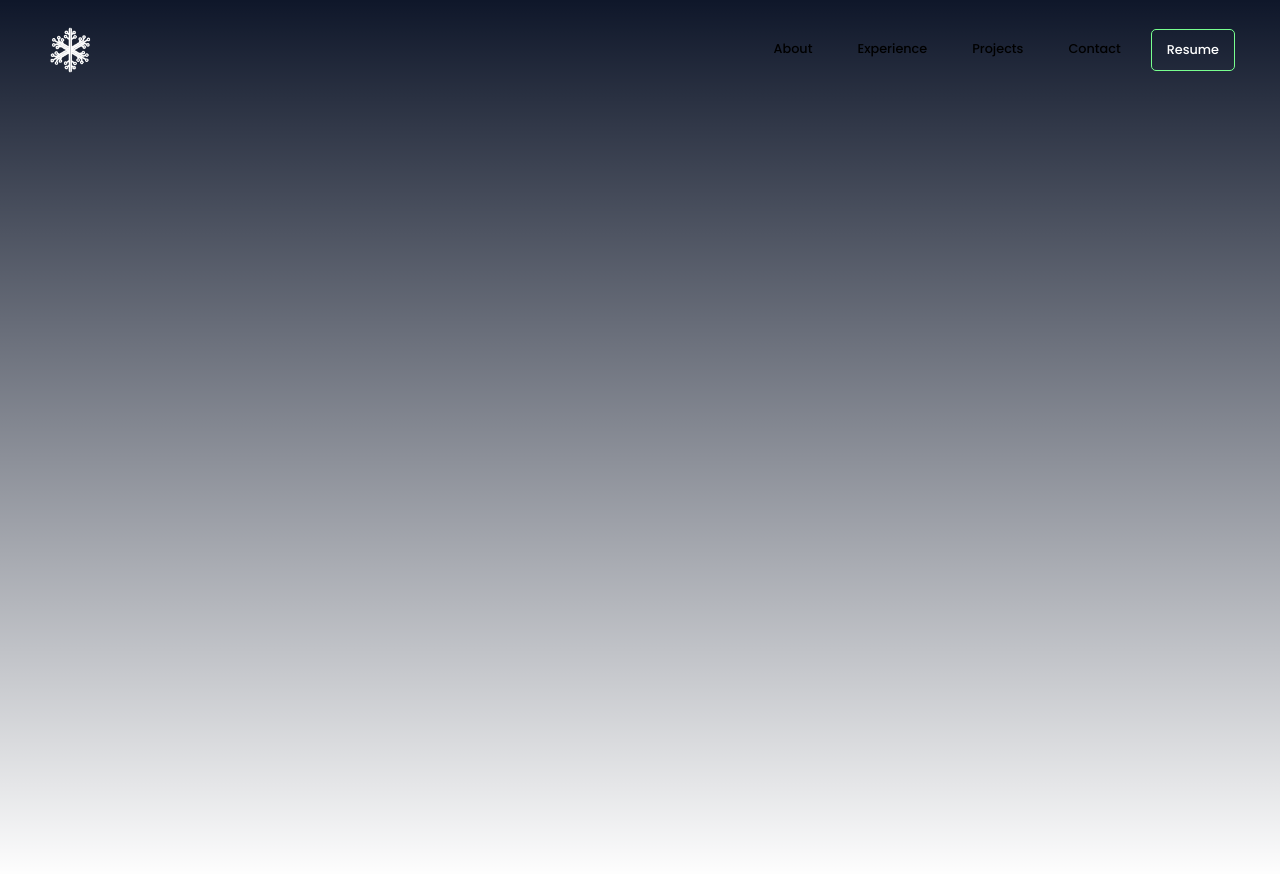
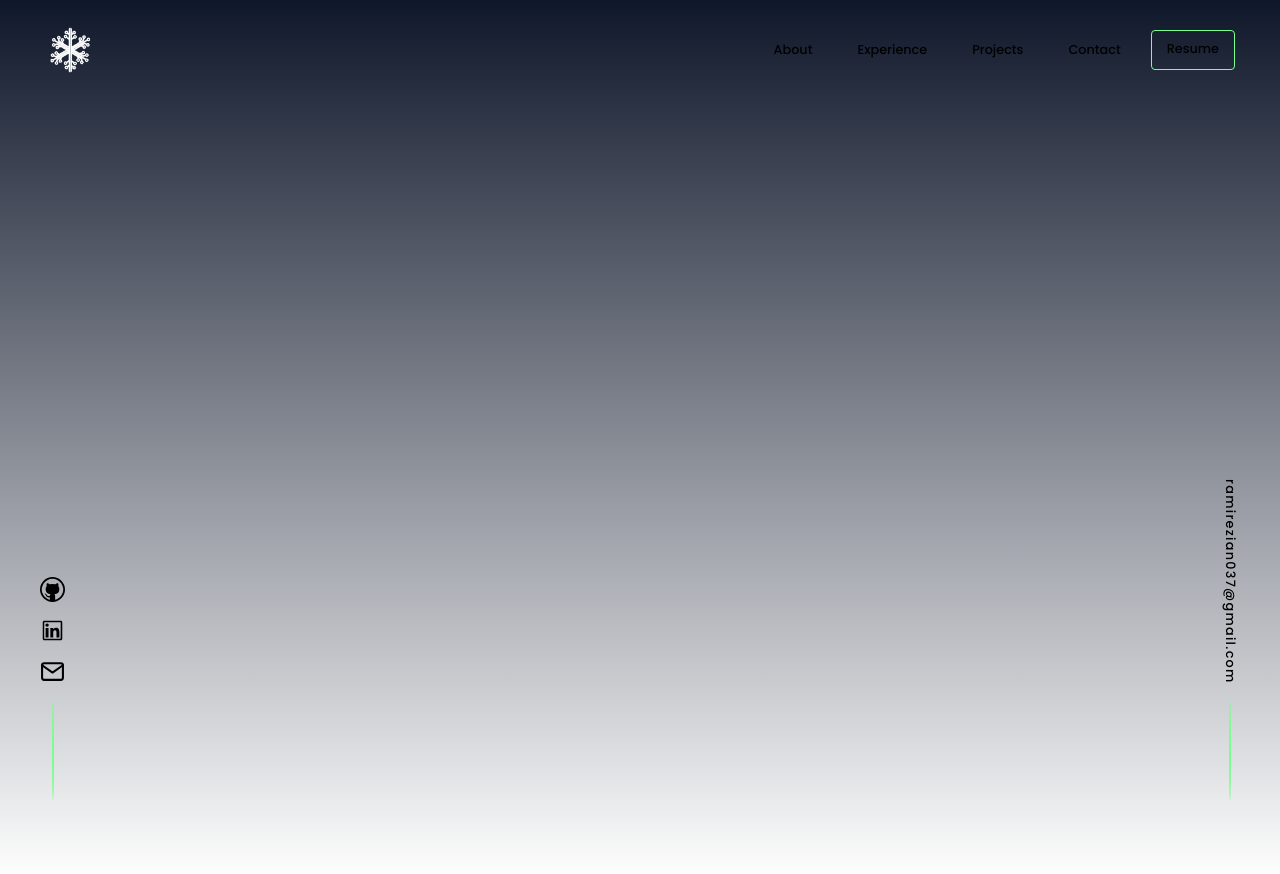
Before and after one commit to zyx-0314/portfolio, a Next.js app: page / in a window 1280 px wide. Shown: the top 874 px of the page. Built offline with nearby package versions, Linux system fonts and the light colour scheme.

Commit message:
Floater
- Add Email
- Icons
- Contacts

```diff
--- a/app/globals.css
+++ b/app/globals.css
@@ -29,3 +29,21 @@ body {
     )
     rgb(var(--background-start-rgb));
 }
+
+body::-webkit-scrollbar {
+  width: 0.5rem;
+  background-color: #f5f5f500;
+}
+
+body::-webkit-scrollbar-track {
+  background: #f5f5f500;
+}
+
+body::-webkit-scrollbar-thumb {
+  background: #78FF8F;
+  border-radius: 5px;
+}
+
+body::-webkit-scrollbar-thumb:hover {
+  background: #b1fabdff;
+}
--- a/app/page.tsx
+++ b/app/page.tsx
@@ -1,18 +1,19 @@
 'use client'
+import { Floaters } from '@/components/floaters'
 import { HeaderNavigation } from '@/components/headNav'
 
 export default function Home ()
 {
   return (
-    <div className='mx-10 pt-5'>
-      <HeaderNavigation />
-      <div>
+    <>
+      <Floaters />
+      <div className='px-10 pt-5'>
+        <HeaderNavigation />
+        <main className="flex min-h-screen flex-col items-center justify-between p-24">
 
+        </main>
+        <footer></footer>
       </div>
-      <main className="flex min-h-screen flex-col items-center justify-between p-24">
-
-      </main>
-      <footer></footer>
-    </div>
+    </>
   )
 }
--- a/components/buttons/style.ts
+++ b/components/buttons/style.ts
@@ -31,16 +31,16 @@ export const LinedButton = styled.div`
 
 export const PopButton = styled.div`
 	font-size: 0.8rem;
-	padding: 10px 15px;
+	padding: 8px 15px;
 	cursor: pointer;
 	border: 1px solid ${colors.primary};
 	background-color: transparent;
-	border-radius: 5px;
-	color: #fff;
+	border-radius: 4px;
 	transition: all ease-in-out 0.1s;
 
 	&:hover {
-		transform: translate(-3px, -3px);
-		box-shadow: 3px 3px ${colors.primary};
+		color: ${colors.primary};
+		transform: translate(-4px, -4px);
+		box-shadow: 4px 4px ${colors.primary};
 	}
 `;
--- /dev/null
+++ b/components/floaters/index.tsx
@@ -0,0 +1,31 @@
+import React from 'react'
+import { FloaterBorder, PopupIcon } from './style'
+import { VscGithub } from "react-icons/vsc";
+import { AiOutlineLinkedin } from "react-icons/ai";
+import { FiMail } from "react-icons/fi";
+
+export function Floaters ()
+{
+  return (
+    <div className='w-full'>
+      <FloaterBorder direction='right' className='px-10 w-full'>
+        <div className='alignment'>
+          <a href='mailto:ramirezian037@gmail.com'>ramirezian037@gmail.com</a>
+        </div>
+      </FloaterBorder>
+      <FloaterBorder direction='left' className='px-10 w-full'>
+        <div className='alignment'>
+          <PopupIcon href="https://github.com/zyx-0314">
+            <VscGithub style={ { fontSize: 25, } } />
+          </PopupIcon>
+          <PopupIcon href="https://www.linkedin.com/in/ian-cedric-ramirez/">
+            <AiOutlineLinkedin style={ { fontSize: 25 } } />
+          </PopupIcon>
+          <PopupIcon href="mailto:ramirezian037@gmail.com">
+            <FiMail style={ { fontSize: 25 } } />
+          </PopupIcon>
+        </div>
+      </FloaterBorder>
+    </div>
+  )
+}
--- /dev/null
+++ b/components/floaters/style.ts
@@ -0,0 +1,58 @@
+import styled from '@emotion/styled';
+import { colors } from '../variables';
+
+interface FloaterProps {
+	direction: string;
+}
+
+export const FloaterBorder = styled.div<FloaterProps>`
+	position: fixed;
+	bottom: 0;
+	display: flex;
+	${(props) =>
+		props.direction === 'left'
+			? 'justify-content: flex-start;'
+			: 'justify-content: flex-end;'}
+
+	.alignment {
+		display: flex;
+		flex-direction: column;
+		-webkit-box-align: center;
+		align-items: center;
+		-webkit-box-pack: center;
+		position: relative;
+
+		a {
+			margin: 0 0 1rem 0;
+			letter-spacing: 0.1em;
+			font-size: 0.8rem;
+			writing-mode: vertical-rl;
+			cursor: pointer;
+
+			&:hover {
+				color: ${colors.primary};
+			}
+		}
+
+		&::after {
+			content: '';
+			display: block;
+			width: 2px;
+			border-radius: 100%;
+			height: 100px;
+			background-color: ${colors.primary};
+		}
+	}
+`;
+
+export const PopupIcon = styled.a`
+	display: inline-block;
+	transition: transform ease-in-out 0.1s, box-shadow ease-in-out 0.1s;
+	color: inherit;
+
+	&:hover {
+		transform: translate(0, -4px);
+		scale: 1.3;
+		color: ${colors.primary};
+	}
+`;
--- a/components/headNav/style.ts
+++ b/components/headNav/style.ts
@@ -18,7 +18,7 @@ export const LogoStyles = styled.div`
 
 	&:hover {
 		animation: pulse 1s infinite;
-		transition: 0.3s;
+		transition: 0.5s;
 	}
 	@keyframes pulse {
 		from {
--- a/components/variables.ts
+++ b/components/variables.ts
@@ -1,6 +1,6 @@
 export const colors = {
 	primary: '#78FF8F',
-	lightPrimary: '#e8f0fe',
+	lightPrimary: '#b1fabdff',
 	darkPrimary: '#1a73e8',
 	secondary: '#3c4043',
 	lightSecondary: '#e8eaed',
```
